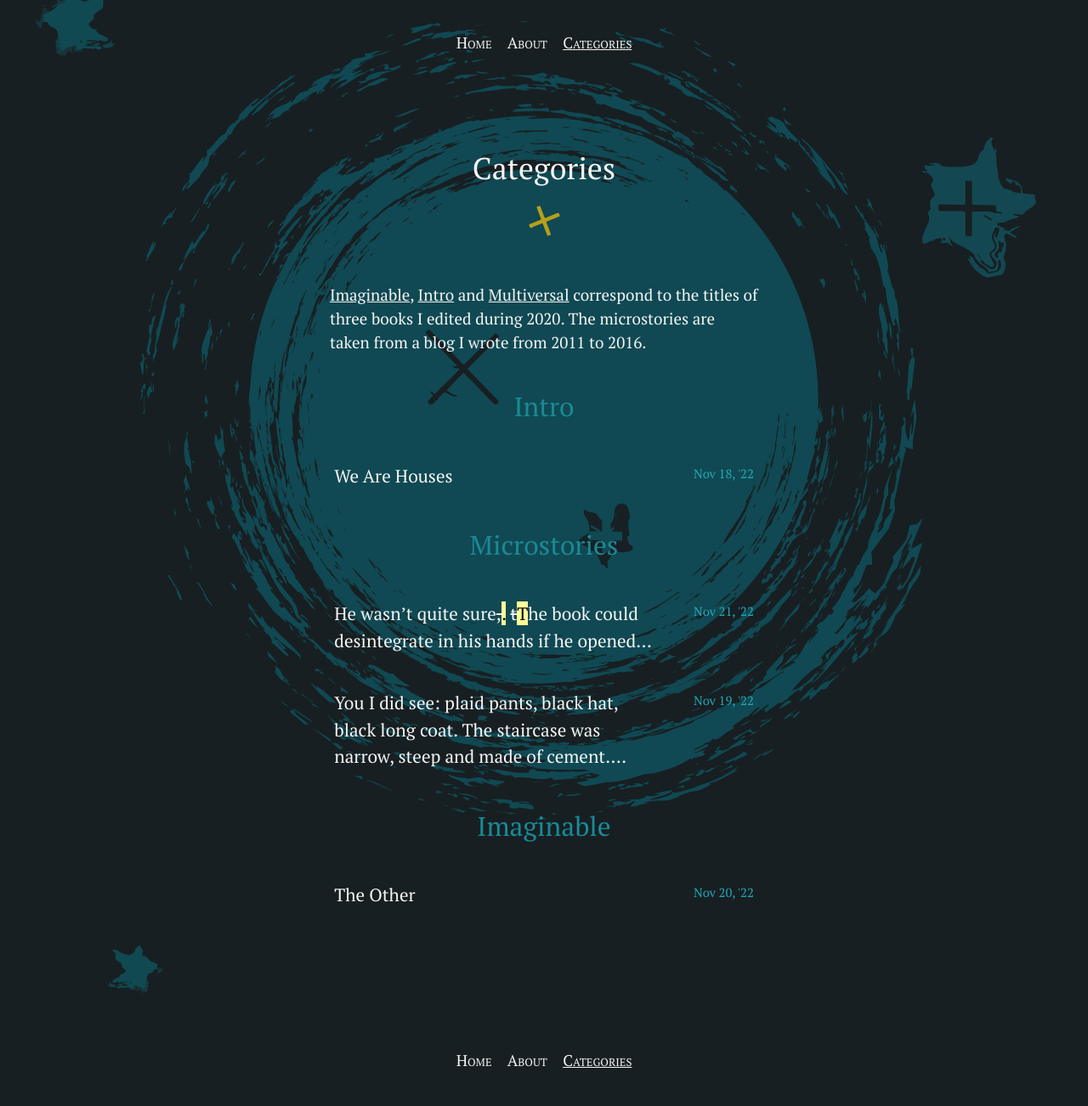
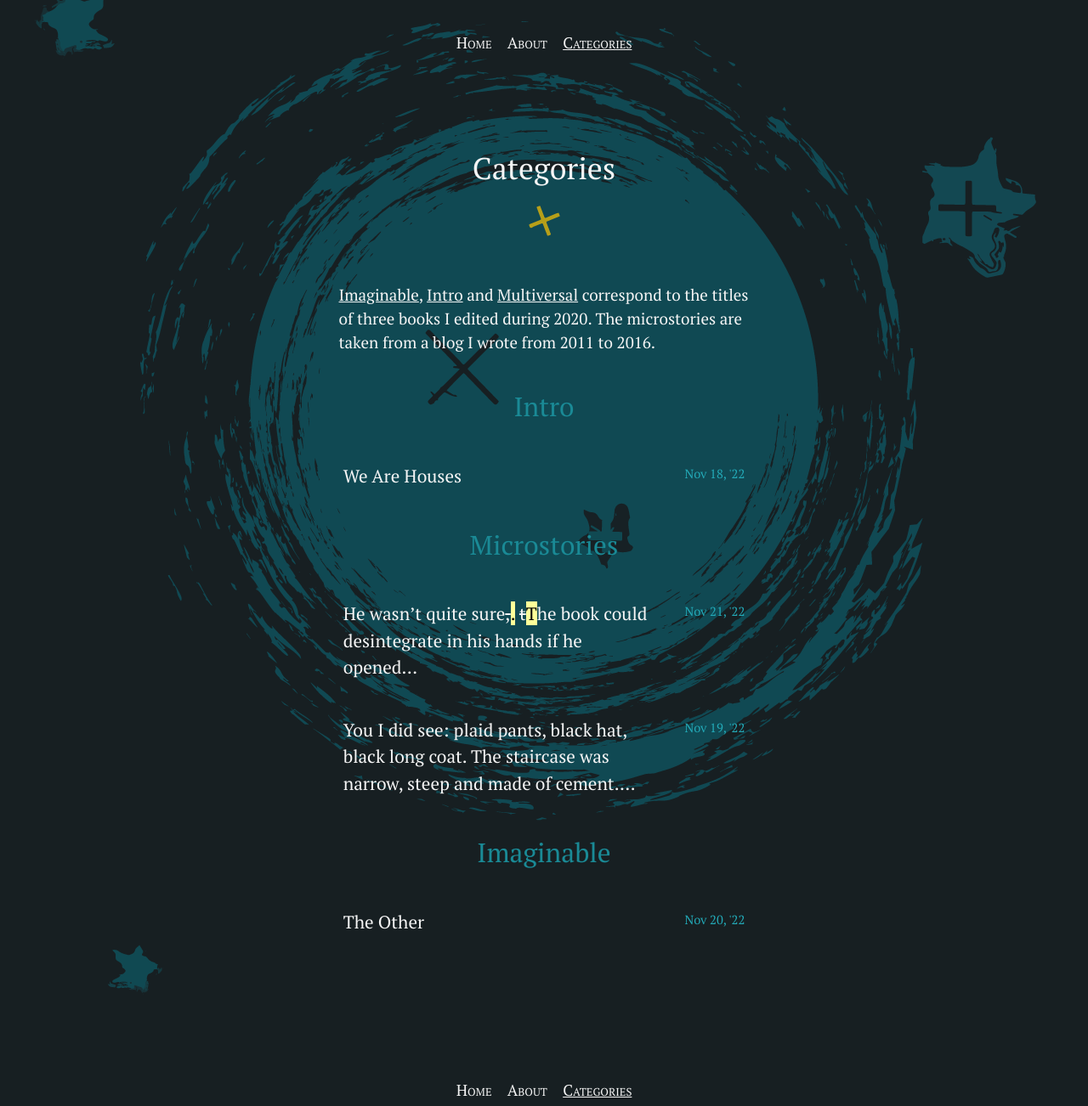
Before and after one commit to silvialohrmann/editorial, a Jekyll site: the page built from categories.html, in a window 1280 px wide. Shown: the whole page at 85% size. Built offline with Jekyll 4.4.1, drawn with Linux system fonts in a browser that asks for light colours; before the commit the page ends 1267 px from its top, so only the background shows below that.

Commit message:
Update _article.scss

```diff
--- a/_sass/_article.scss
+++ b/_sass/_article.scss
@@ -68,7 +68,7 @@
   margin-bottom: 0;
   margin-top: 3em;
   text-align: right;
-  font-size:105%;
+  font-size:110%;
 }
 
 .post-categories {
@@ -92,7 +92,7 @@
 }
 
 .category-ul {
-  max-width: 24em;
+  max-width: 23em;
   margin: auto;
 }
 
```
